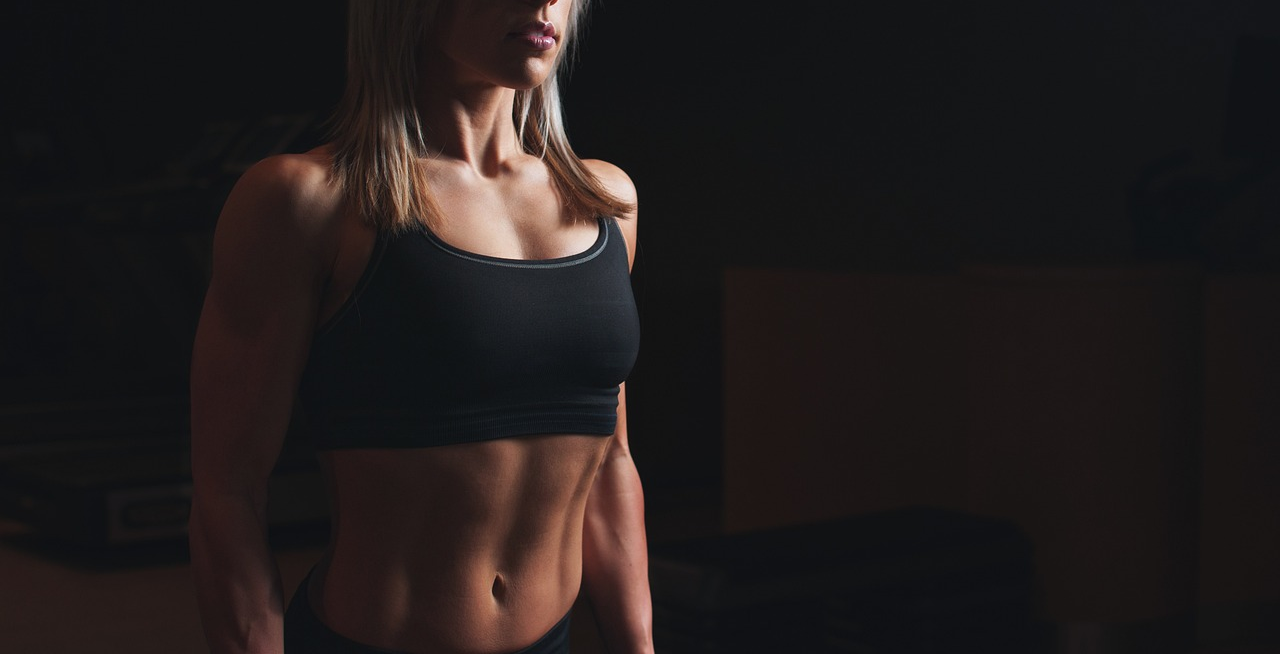
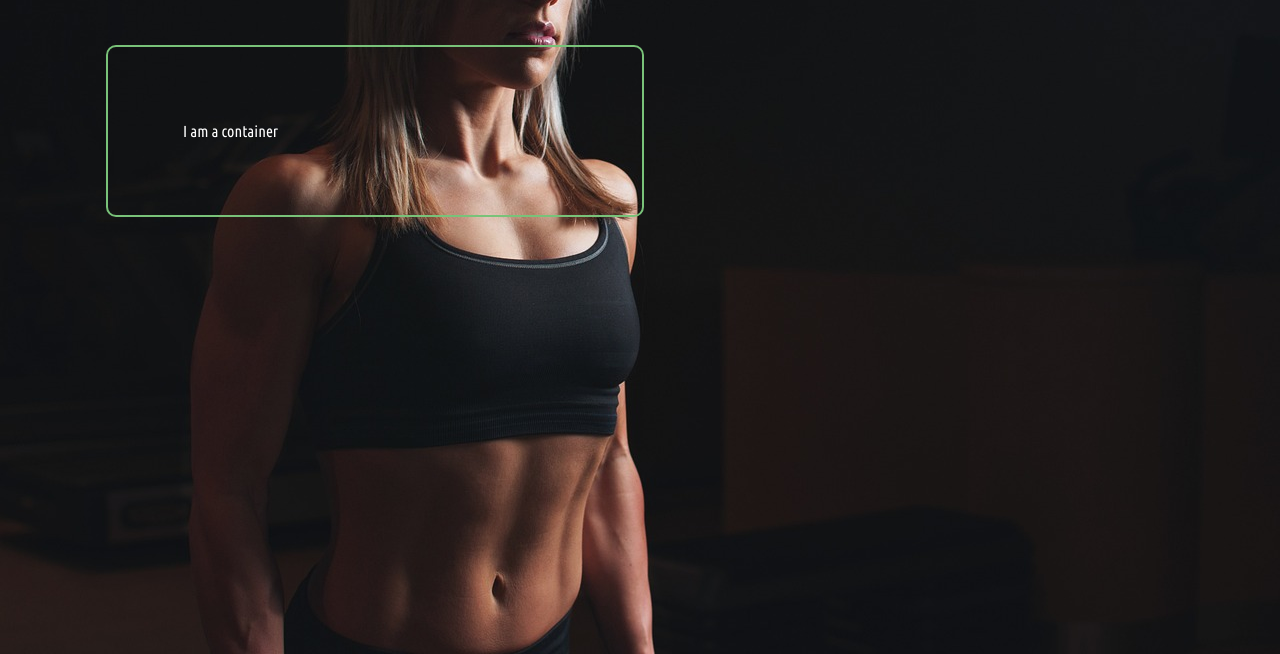
Before and after one commit to arnabmitra471/GymWebsite, a plain HTML site: page index.html in a window 1280 px wide. Shown: the part 146-800 px from the top of the page. Drawn offline with Linux system fonts and the light colour scheme.

Commit message:
defining css rules for the form container

```diff
--- a/css/style.css
+++ b/css/style.css
@@ -81,3 +81,11 @@ body
     background-color:rgb(155, 121, 187);
     color:rgb(148, 45, 45);
 }
+.container
+{
+    border: 2px solid rgb(121, 194, 121);
+    margin: 106px 106px;
+    padding: 75px 75px;
+    border-radius: 10px;
+    width: 30%;
+}
--- a/index.html
+++ b/index.html
@@ -28,5 +28,8 @@
             <button class="btn">Email us</button>
         </div>
     </header>
+    <div class="container">
+        I am a container
+    </div>
 </body>
 </html>
```
